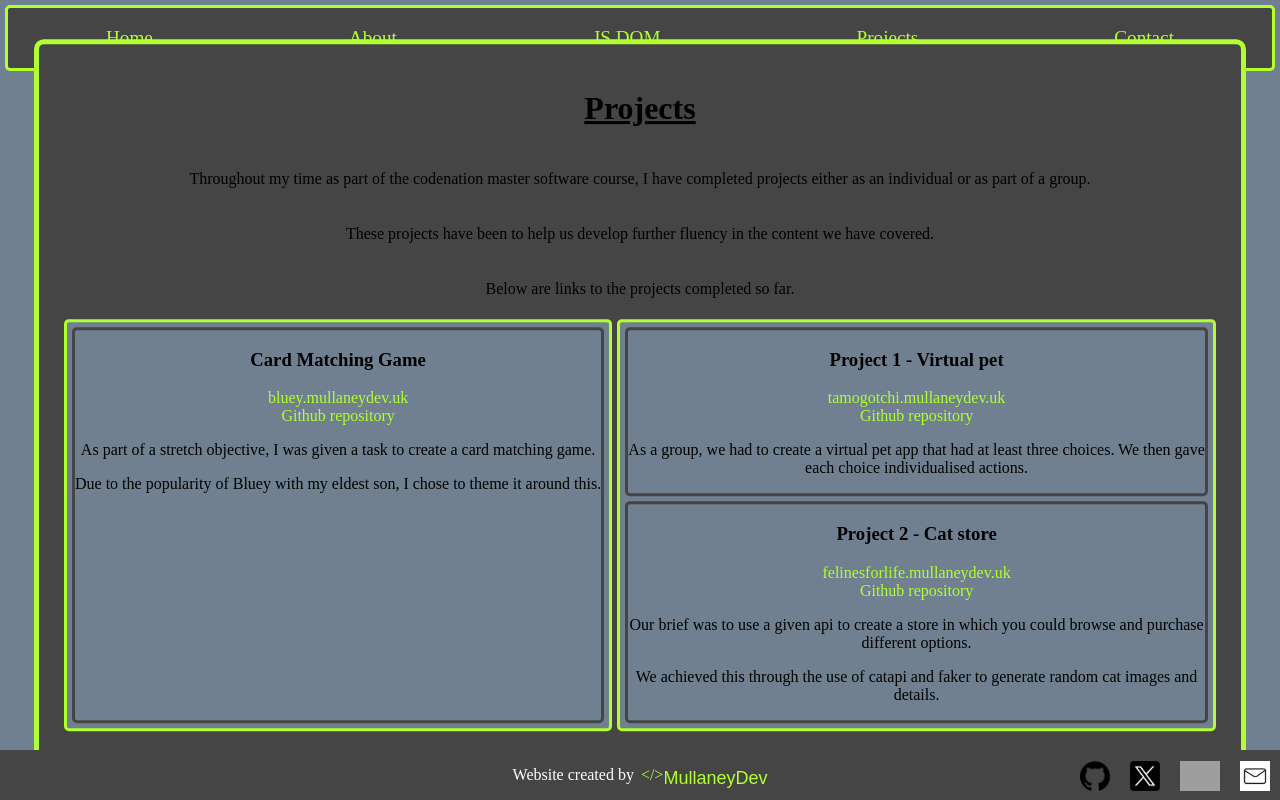
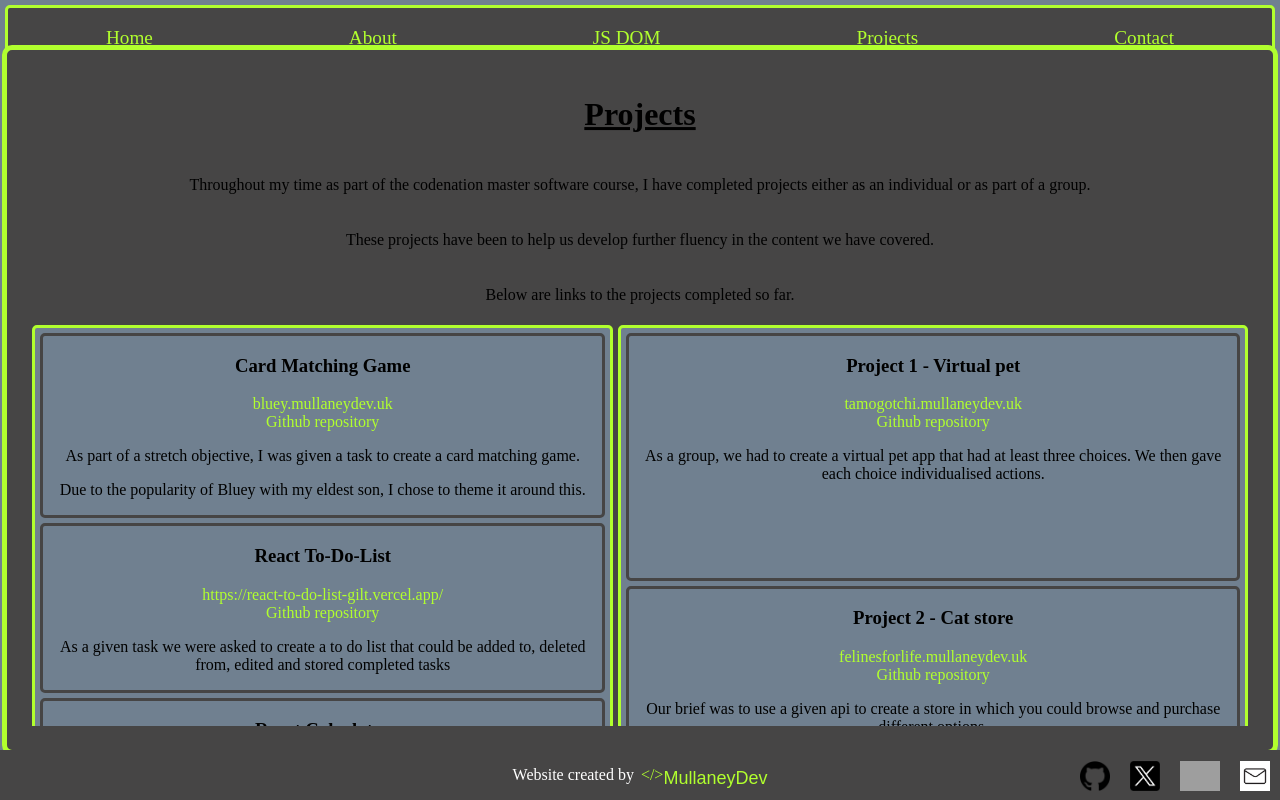
Before and after one commit to MullaneyDev/reactPortfolio, a React (Create React App) app: page /projects in a window 1280 px wide. Built offline with nearby package versions, Linux system fonts and the light colour scheme; grey boxes are pictures that could not be loaded.

Commit message:
Addition of css for project page

```diff
--- a/src/App.css
+++ b/src/App.css
@@ -38,8 +38,10 @@ nav a:hover {
   display: grid;
   grid-gap: 5px;
   grid-template-columns: repeat(2 1fr);
-  width: 90vw;
+  width: 95vw;
   justify-self: center;
+  max-height: 400px;
+  overflow-y: auto;
 }
 .individualProjects {
   display: grid;
--- a/src/pages/projects.js
+++ b/src/pages/projects.js
@@ -33,6 +33,52 @@ const Projects = () => {
             <p>
               Due to the popularity of Bluey with my eldest son, I chose to
               theme it around this.
+            </p>
+          </div>
+          <div className="project">
+            <h3>React To-Do-List</h3>
+            <a
+              href="https://react-to-do-list-gilt.vercel.app/"
+              target="_blank"
+              rel="noreferrer"
+            >
+              https://react-to-do-list-gilt.vercel.app/
+            </a>
+            <br />
+            <a
+              href="https://github.com/MullaneyDev/reactToDoList"
+              target="_blank"
+              rel="noreferrer"
+            >
+              Github repository
+            </a>
+            <p>
+              As a given task we were asked to create a to do list that could be
+              added to, deleted from, edited and stored completed tasks
+            </p>
+          </div>
+          <div className="project">
+            <h3>React Calculator</h3>
+            <a
+              href="https://react-calculator-rust-iota.vercel.app/"
+              target="_blank"
+              rel="noreferrer"
+            >
+              https://react-calculator-rust-iota.vercel.app/
+            </a>
+            <br />
+            <a
+              href="https://github.com/MullaneyDev/reactCalculator"
+              target="_blank"
+              rel="noreferrer"
+            >
+              Github repository
+            </a>
+            <p>
+              As a given task we were asked to create a calculator that could
+              use the 4 basic operations. As part of the stretch goals i added
+              extra functionality of keyboard input, use of brackets and use of
+              powers
             </p>
           </div>
         </div>
```
